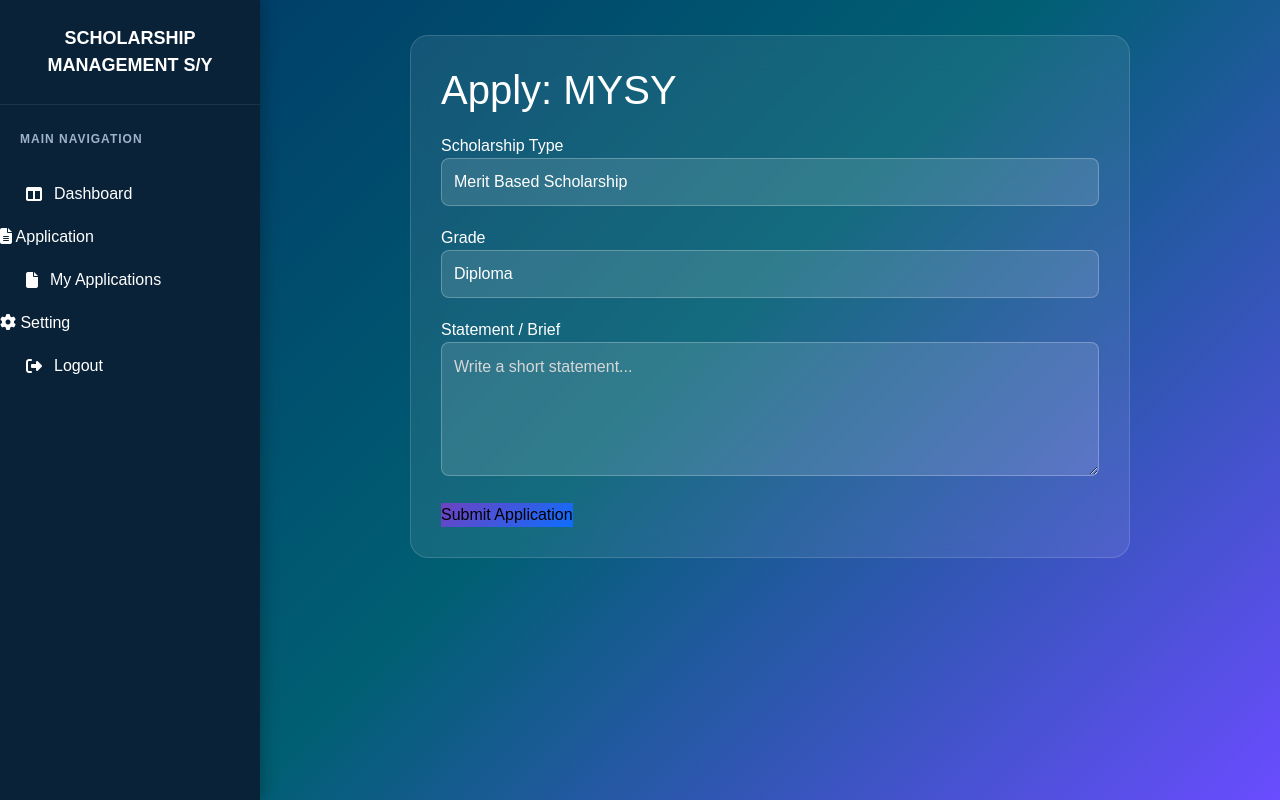
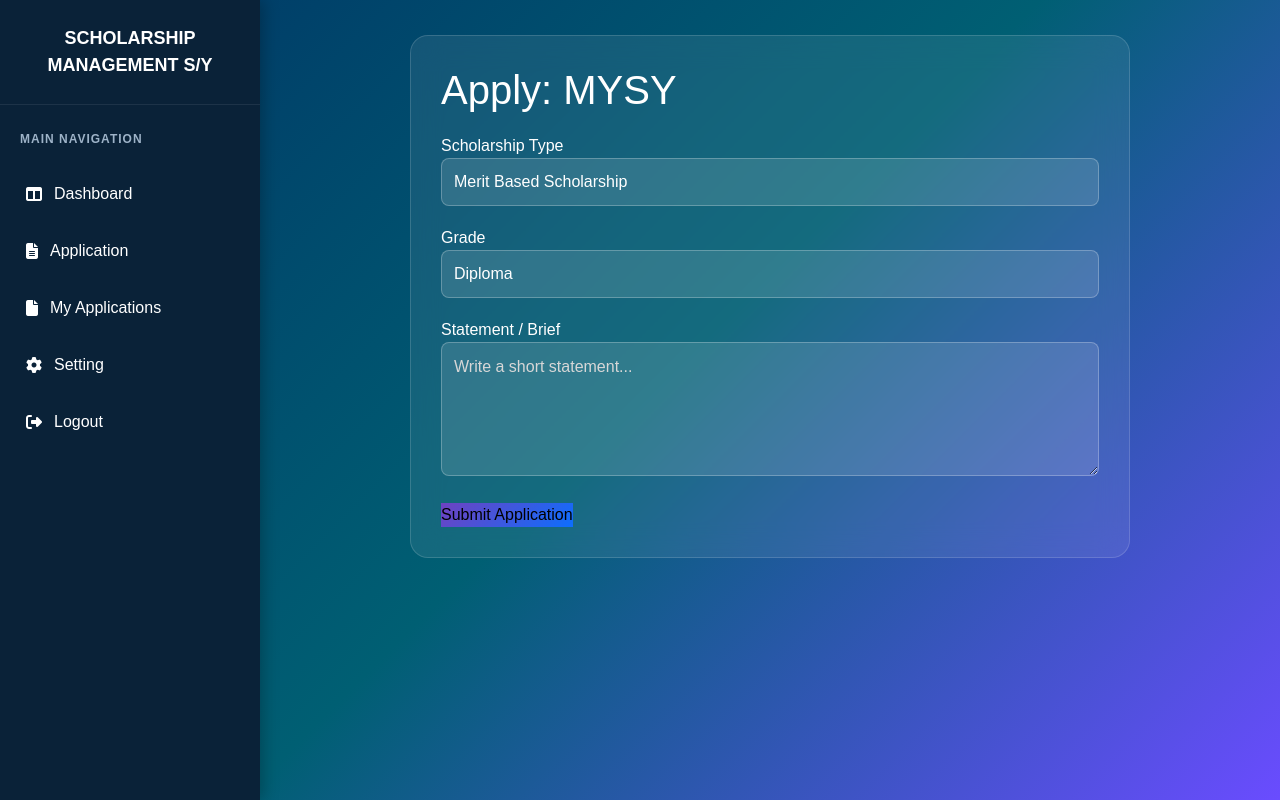
Before and after one commit to Aryanvyas10/ScholarshipManagementSystem, a Django app: page /apply/2/ in a window 1280 px wide. Run offline with Django 5.2, Linux system fonts and the light colour scheme; a user stored in the database is signed in; data comes from the database, SQL or seed files in the repository.

Commit message:
fix sidebar issue of apply.html page

```diff
--- a/scholar/templates/apply.html
+++ b/scholar/templates/apply.html
@@ -27,8 +27,10 @@
         </li>
 
         <li>
-            <i class="fa-solid fa-file-lines"></i>
-            Application
+            <a href="{% url 'my_applications' %}">
+                <i class="fa-solid fa-file-lines"></i>
+                Application
+            </a>
         </li>
 
         <li>
@@ -39,8 +41,10 @@
         </li>
 
         <li>
-            <i class="fa-solid fa-gear"></i>
-            Setting
+            <a href="{% url 'setting' %}" style="color: aliceblue;">
+                <i class="fa-solid fa-gear"></i>
+                Setting
+            </a>
         </li>
 
         <li>
```
